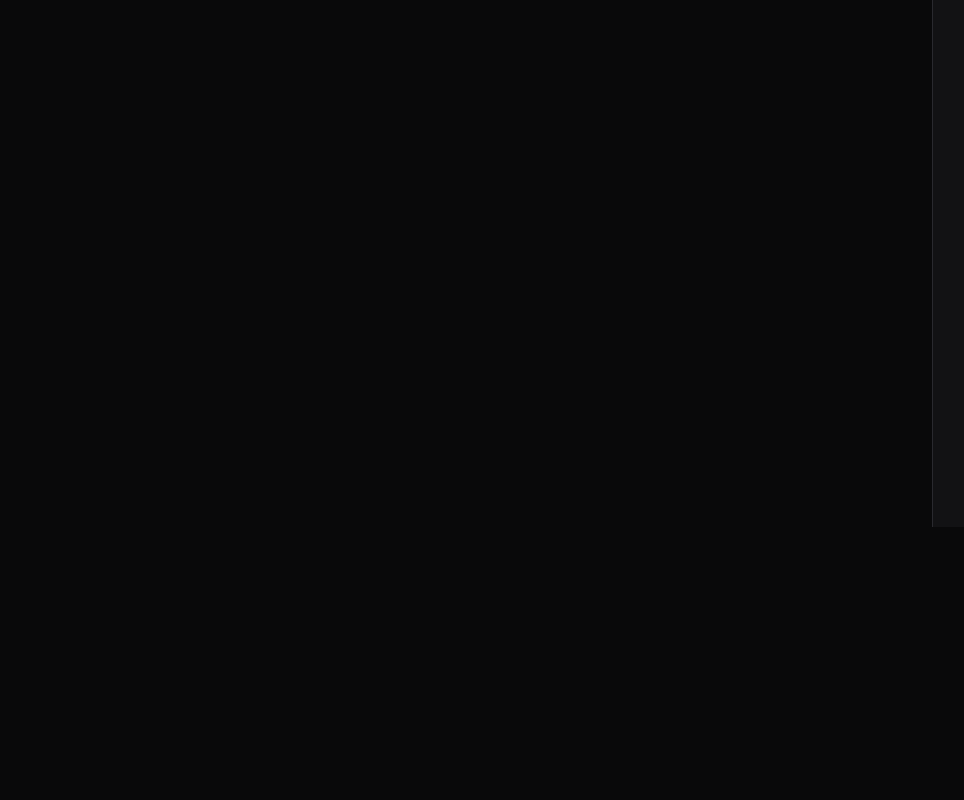
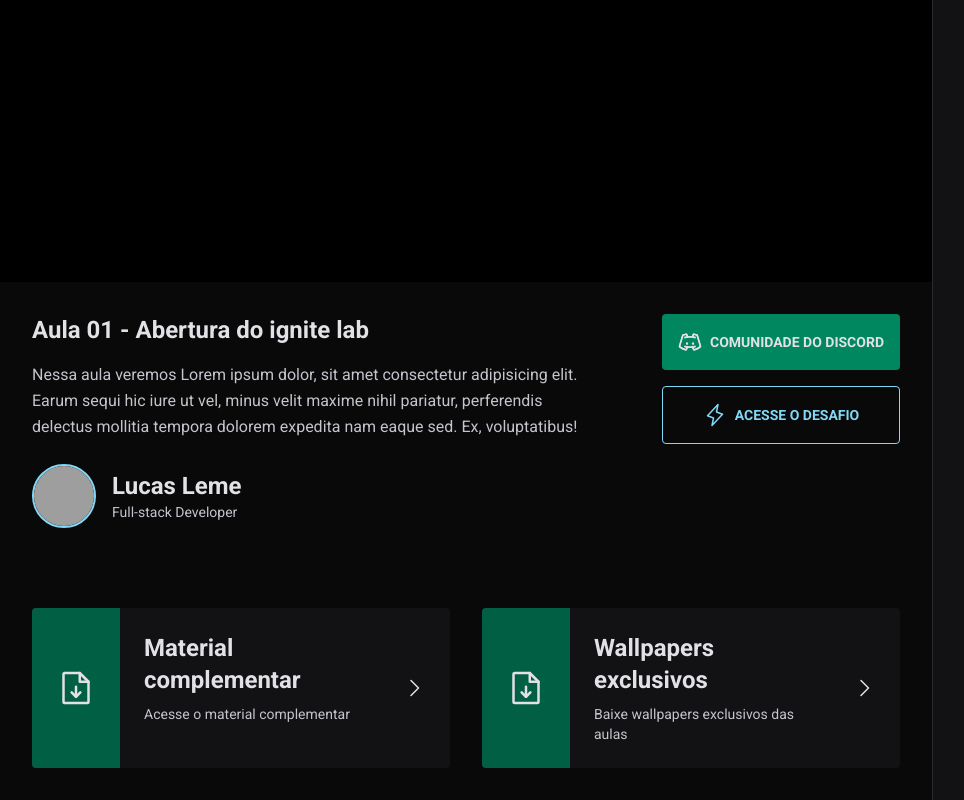
Before and after one commit to lucasrleme/event-platform, a React (Vite) app: page / in a window 1280 px wide. Shown: the part 273-1073 px from the top of the page, without its empty margins (0-964 px from the left). Before the commit the page ends 800 px from the top, so only its background shows below. Built offline with nearby package versions, Linux system fonts and the light colour scheme; no server answers; grey boxes are pictures that could not be loaded.

Commit message:
Start to create video component with fake data

```diff
--- a/src/components/Video.tsx
+++ b/src/components/Video.tsx
@@ -1,7 +1,87 @@
+import { CaretRight, DiscordLogo, FileArrowDown, Lightning } from "phosphor-react";
+
 export function Video(){
   return (
     <div className="flex-1">
-        Video
+        <div className="bg-black flex justify-center">
+          <div className="h-full w-full max-w-[1100px] max-h-[60vh] aspect-video">
+          </div>
+        </div>
+
+    <div className="p-8 max-w-[1100px] mx-auto">
+      <div className="flex items-start gap-16">
+        <div className="flex-1">
+          <h1 className="text-2xl font-bold ">
+            Aula 01 - Abertura do ignite lab
+          </h1>
+          <p className="mt-4 text-gray-200 leading-relaxed">
+            Nessa aula veremos Lorem ipsum dolor, sit amet consectetur adipisicing elit. Earum sequi hic iure ut vel, minus velit maxime nihil pariatur, perferendis delectus mollitia tempora dolorem expedita nam eaque sed. Ex, voluptatibus!
+          </p>
+
+          <div className="flex items-center gap-4 mt-6">
+            <img
+              className="h-16 w-16 rounded-full border-2 border-blue-500"
+              src="https://github.com/lucasrleme.png"
+              alt="avatar"
+            />
+
+            <div className="leading-relaxed">
+              <strong className="font-bold text-2xl block">Lucas Leme</strong>
+              <span className="text-gray-200 text-sm block">Full-stack Developer</span>
+            </div>
+          </div>
+
+        </div>
+
+        <div className="flex flex-col gap-4">
+          <a href="#" className="p-4 text-sm bg-green-500 flex items-center rounded font-bold uppercase gap-2 justify-center hover:bg-green-700 transition-colors">
+            <DiscordLogo size={24}/>
+            Comunidade do Discord
+          </a>
+
+          <a href="#" className="p-4 text-sm border border-blue-500 text-blue-500 flex items-center rounded font-bold uppercase gap-2 justify-center hover:bg-blue-500 hover:text-gray-900 transition-colors">
+            <Lightning size={24}/>
+            Acesse o desafio
+          </a>
+        </div>
+
+      </div>
+      <div className="gap-8 mt-20 grid grid-cols-2">
+        <a href="" className="bg-gray-700 rounded overflow-hidden flex items-stretch gap-6 hover:bg-gray-600 transition-colors">
+          <div className="bg-green-700 h-full p-6 flex items-center">
+            <FileArrowDown size={40}/>
+          </div>
+
+          <div className="py-6 leading-relaxed">
+            <strong className="text-2xl">Material complementar</strong>
+            <p className="text-sm text-gray-200 mt-2">
+              Acesse o material complementar
+            </p>
+          </div>
+
+          <div className="h-full p-6 flex items-center">
+            <CaretRight size={24}/>
+          </div>
+        </a>
+
+        <a href="" className="bg-gray-700 rounded overflow-hidden flex items-stretch gap-6 hover:bg-gray-600 transition-colors">
+          <div className="bg-green-700 h-full p-6 flex items-center">
+            <FileArrowDown size={40}/>
+          </div>
+
+          <div className="py-6 leading-relaxed">
+            <strong className="text-2xl">Wallpapers exclusivos</strong>
+            <p className="text-sm text-gray-200 mt-2">
+              Baixe wallpapers exclusivos das aulas
+            </p>
+          </div>
+
+          <div className="h-full p-6 flex items-center">
+            <CaretRight size={24}/>
+          </div>
+        </a>
+      </div>
+    </div>
     </div>
   )
 }
```
